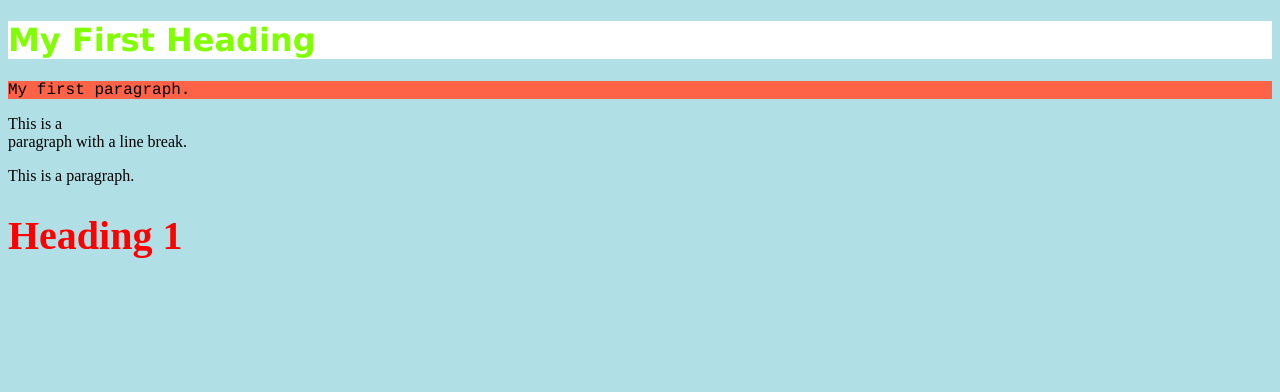
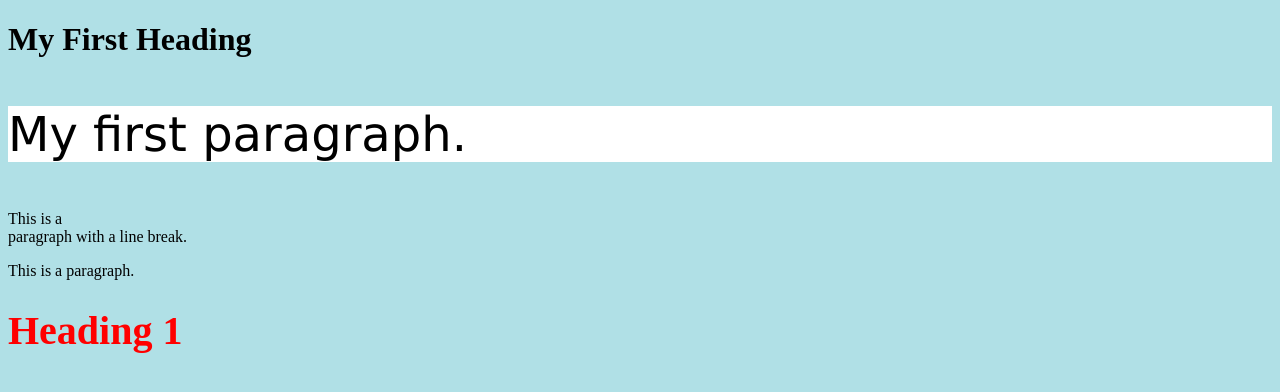
Before and after one commit to ArturArsentiev/samsite, a plain HTML site: page index.html in a window 1280 px wide. Drawn offline with Linux system fonts and the light colour scheme.

Commit message:
thirty commi

```diff
--- a/index.html
+++ b/index.html
@@ -4,18 +4,11 @@
     <title>Artur Site</title>
   </head>
   <body style="background-color: powderblue">
-    <h1
-      style="background-color: white; font-family: verdana; color: chartreuse"
-    >
-      My First Heading
-    </h1>
-    <p style="background-color: tomato; font-family: courier">
+    <h1>My First Heading</h1>
+    <p style="background-color: white; font-family: verdana; font-size: 300%">
       My first paragraph.
     </p>
-    <p>
-      This is a <br />
-      paragraph with a line break.
-    </p>
+    This is a <br / > paragraph with a line break.
     <p title="I'm a tooltip">This is a paragraph.</p>
     <h1 style="font-size: 40px; color: red">Heading 1</h1>
   </body>
```
